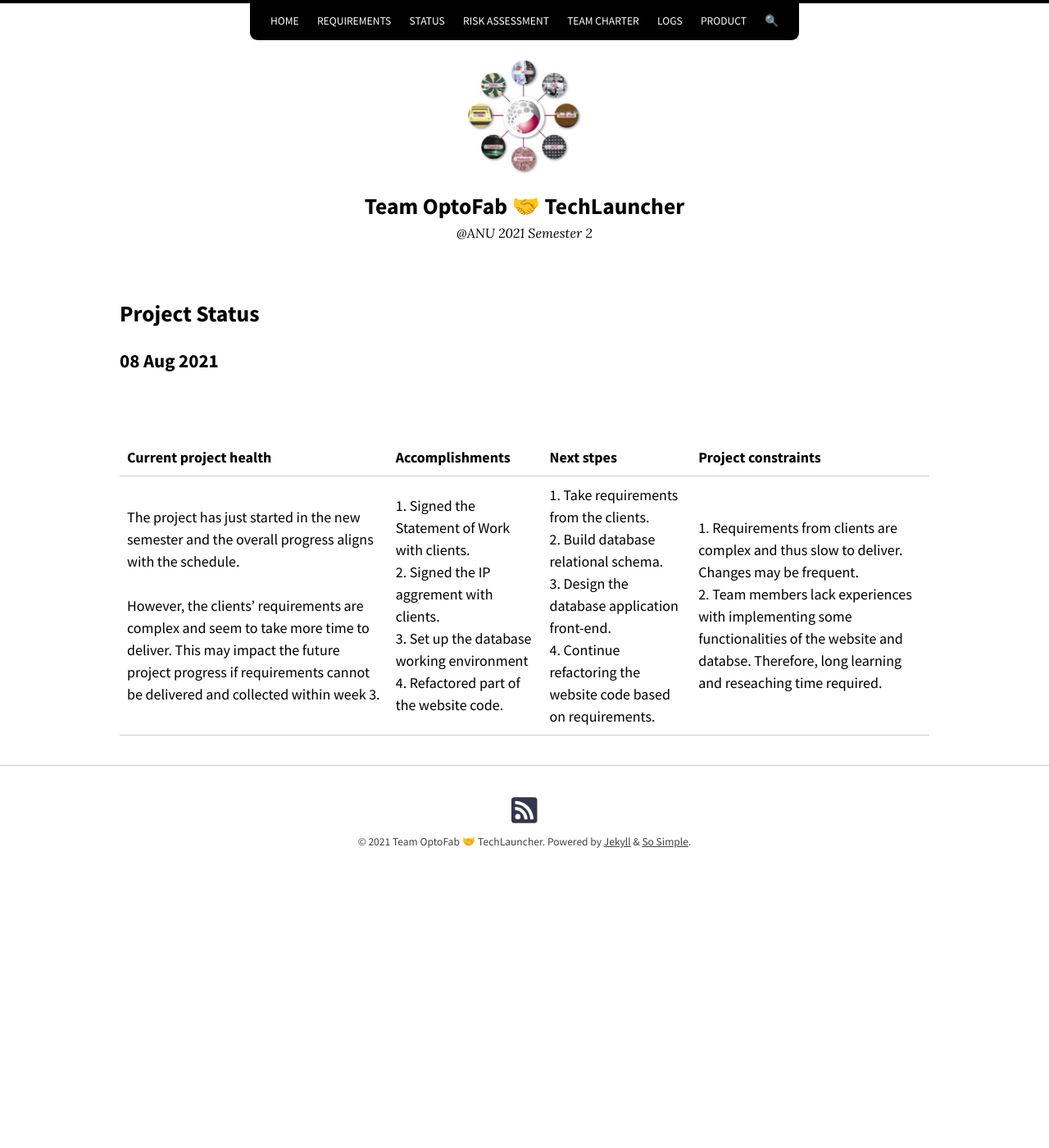
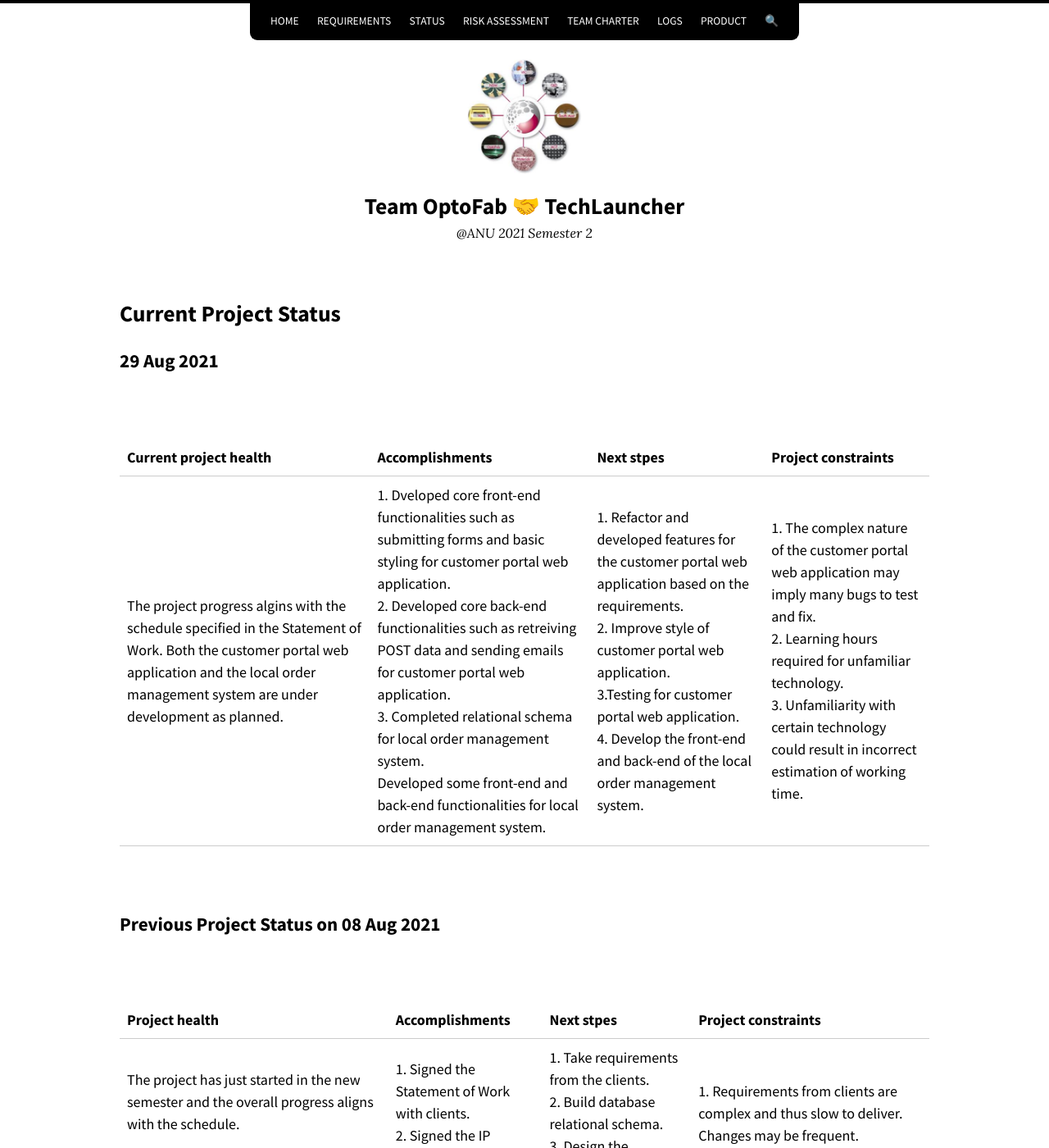
Before and after one commit to optofab/optofab.github.io, a Jekyll site: the page built from status.md, in a window 1280 px wide and 1400 px high. Shown: the whole window at 82% size. Built offline with Jekyll 4.4.1, drawn with Linux system fonts in a browser that asks for light colours; nearby versions of some CDN libraries; emoji names are drawn with the system emoji font.

Commit message:
Added project status, work record and reflection

```diff
--- a/status.md
+++ b/status.md
@@ -1,12 +1,23 @@
 ---
 layout: page
 ---
-## Project Status
+## Current Project Status
 
-### 08 Aug 2021
+### 29 Aug 2021
 
 <br>
 
 | Current project health | Accomplishments | Next stpes | Project constraints  |
 | ----------- | ----------- | ------------- | ----------|
+| The project progress algins with the schedule specified in the Statement of Work. Both the customer portal web application and the local order management system are under development as planned.    | 1. Dveloped core front-end functionalities such as submitting forms and basic styling for customer portal web application.  <br>2. Developed core back-end functionalities such as retreiving POST data and sending emails for customer portal web application. <br> 3. Completed relational schema for local order management system. <br> Developed some front-end and back-end functionalities for local order management system.    | 1. Refactor and developed features for the customer portal web application based on the requirements. <br> 2. Improve style of customer portal web application. <br> 3.Testing for customer portal web application.  <br> 4. Develop the front-end and back-end of the local order management system.  | 1. The complex nature of the customer portal web application may imply many bugs to test and fix.<br> 2. Learning hours required for unfamiliar technology.  <br> 3. Unfamiliarity with certain technology could result in incorrect estimation of working time.         |
+
+<br>
+
+### Previous Project Status on 08 Aug 2021
+
+<br>
+
+
+| Project health | Accomplishments | Next stpes | Project constraints  |
+| ----------- | ----------- | ------------- | ----------|
 | The project has just started in the new semester and the overall progress aligns with the schedule. <br><br> However, the clients' requirements are complex and seem to take more time to deliver. This may impact the future project progress if requirements cannot be delivered and collected within week 3.     | 1. Signed the Statement of Work with clients.  <br>2. Signed the IP aggrement with clients.<br> 3. Set up the database working environment <br> 4. Refactored part of the website code.     | 1. Take requirements from the clients. <br> 2. Build database relational schema. <br> 3. Design the database application front-end. <br> 4. Continue refactoring the website code based on requirements.  | 1. Requirements from  clients are complex and thus slow to deliver. Changes may be frequent.<br> 2. Team members lack experiences with implementing some functionalities of the website and databse. Therefore, long learning and reseaching time required.          |
```
Also changed, not shown: logs.md (+1 -0 lines).
